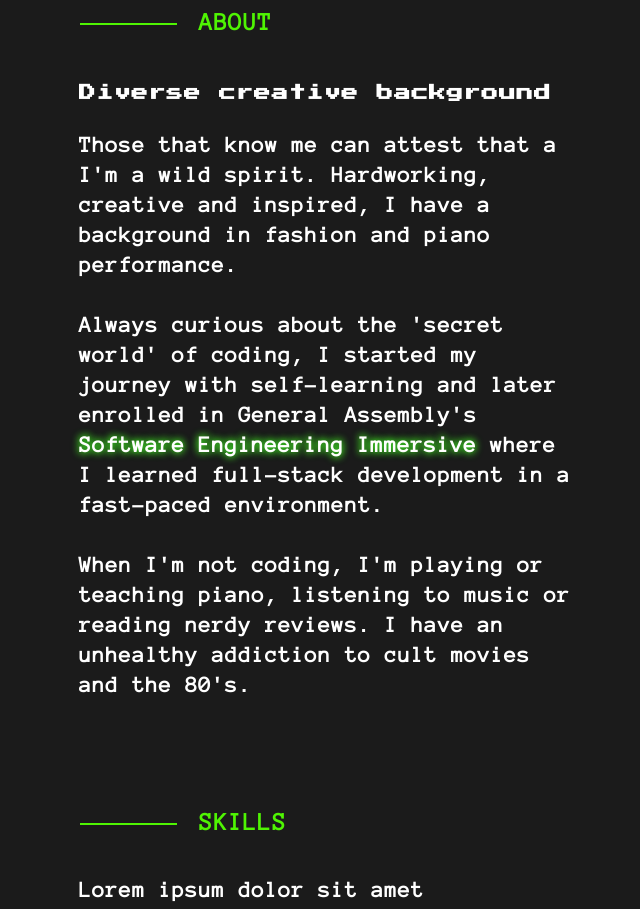
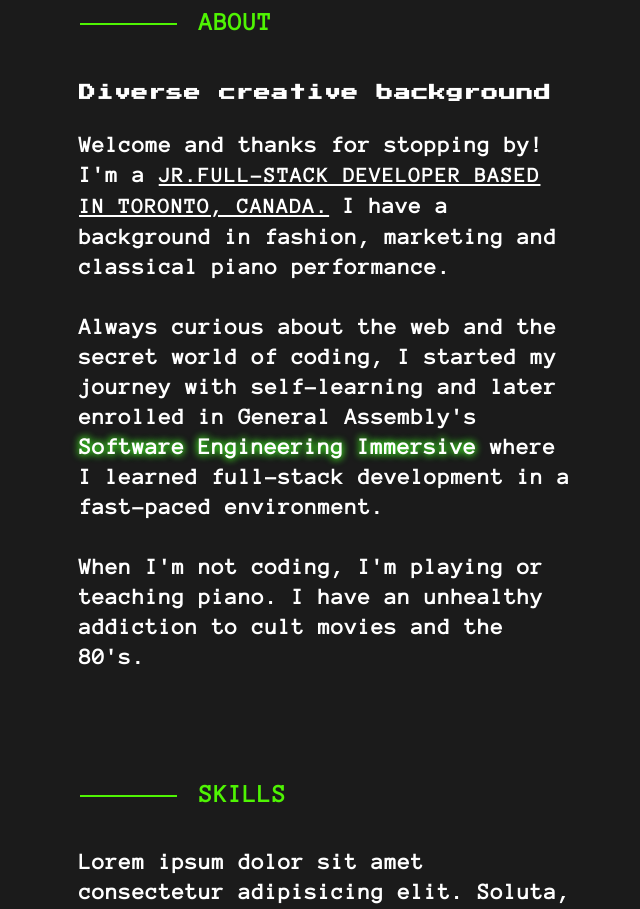
Before and after one commit to tatyanakarlen/PortfolioWebsite, a React (Create React App) app: page / in a window 1280 px wide. Shown: the part 1020-1929 px from the top of the page, without its empty margins (271-911 px from the left). Built offline with nearby package versions, Linux system fonts and the light colour scheme; a web font is replaced by a local one.

Commit message:
changed position of close icons

```diff
--- a/src/components/About/About.jsx
+++ b/src/components/About/About.jsx
@@ -9,15 +9,14 @@ const MobileAbout = () => {
 
       <h3 class="h3-computer">Diverse creative background</h3>
       <p class="bio">
-        Those that know me can attest that a I'm a wild spirit. Hardworking, creative and inspired,
-        I have a background in fashion and piano performance.
+        Welcome and thanks for stopping by! I'm a <span class="bold-underlined-text">jr.full-stack developer based in Toronto, Canada.</span> I have a background in fashion, marketing and classical piano performance.
         <br/>
           <br/>
-          Always curious about the 'secret world' of coding, I started my journey with self-learning and later enrolled in
+          Always curious about the web and the secret world of coding, I started my journey with self-learning and later enrolled in
           General Assembly's <span class="neon-green-text">Software Engineering Immersive</span> where I learned full-stack development in a fast-paced environment.
           <br/>
           <br/>
-         When I'm not coding, I'm playing or teaching piano, listening to music or reading nerdy reviews.
+         When I'm not coding, I'm playing or teaching piano.
          I have an unhealthy addiction to cult movies and the 80's.
       </p>
     </div>
--- a/src/components/Carousel/Carousel.jsx
+++ b/src/components/Carousel/Carousel.jsx
@@ -54,10 +54,20 @@ export default function Carousel(props) {
 
   return (
     <div class="popup" style={popUpVisibleStyles}>
+        <IoMdCloseCircle
+                    id="X"
+                    onClick={() => props.setCarouselActive(false)}
+                  />
+                  <IoIosArrowForward
+                    className="right-arr"
+                    onClick={nextSlide}
+                  />
+                  <IoIosArrowBack className="left-arr" onClick={nextSlide} />
 
       {props.SliderData.map((slide, index) => {
         return (
           <div class="popup-content">
+
           <div
             className={index === current ? 'slide active' : 'slide'}
             key={index}
@@ -66,7 +76,7 @@ export default function Carousel(props) {
 
                 <>
                   <img id="image" alt="test" src={slide.image}></img>
-                  <IoMdCloseCircle
+                  {/* <IoMdCloseCircle
                     id="X"
                     onClick={() => props.setCarouselActive(false)}
                   />
@@ -74,7 +84,7 @@ export default function Carousel(props) {
                     className="right-arr"
                     onClick={nextSlide}
                   />
-                  <IoIosArrowBack className="left-arr" onClick={nextSlide} />
+                  <IoIosArrowBack className="left-arr" onClick={nextSlide} /> */}
                 </>
 
             )}
```
